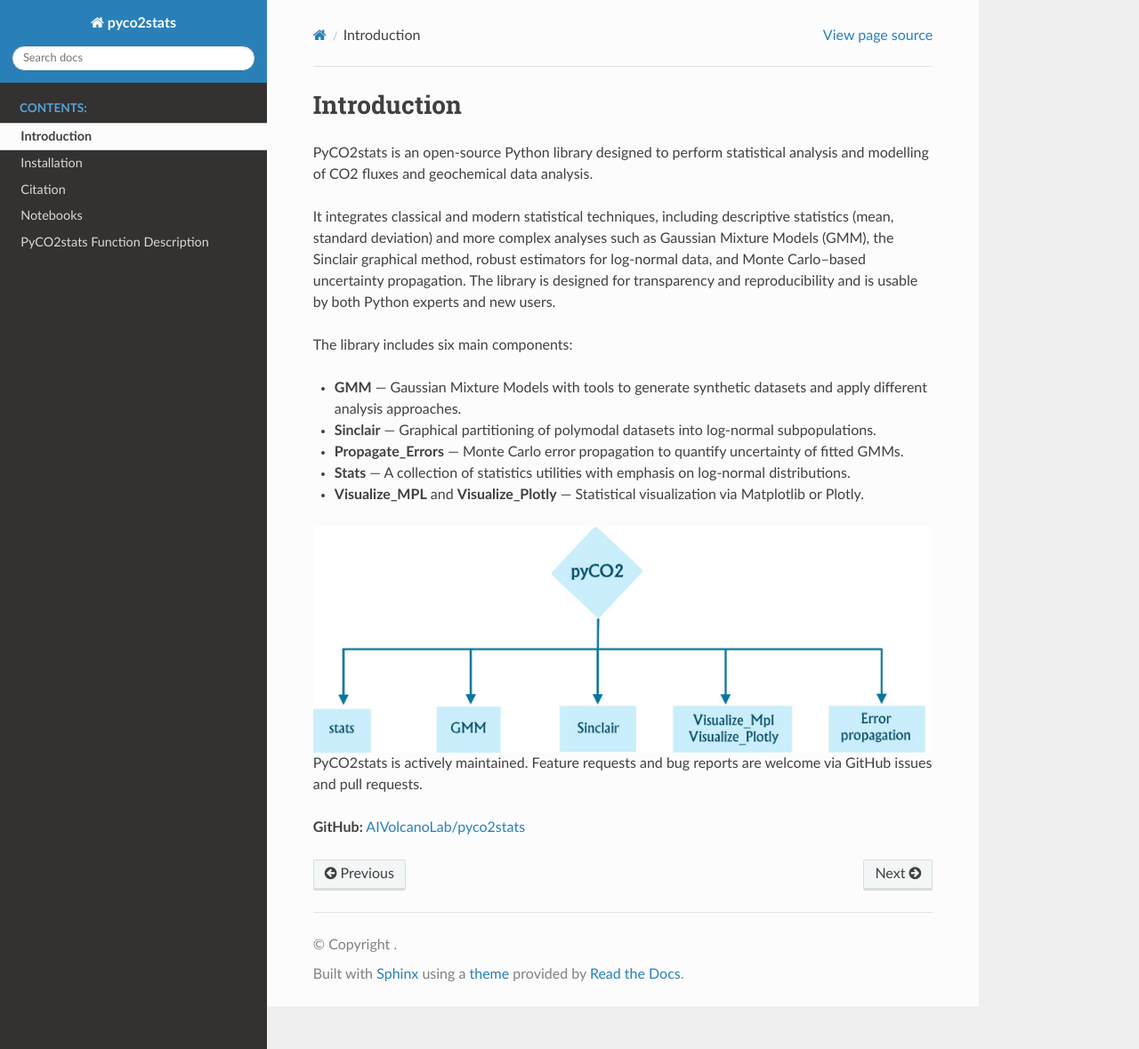
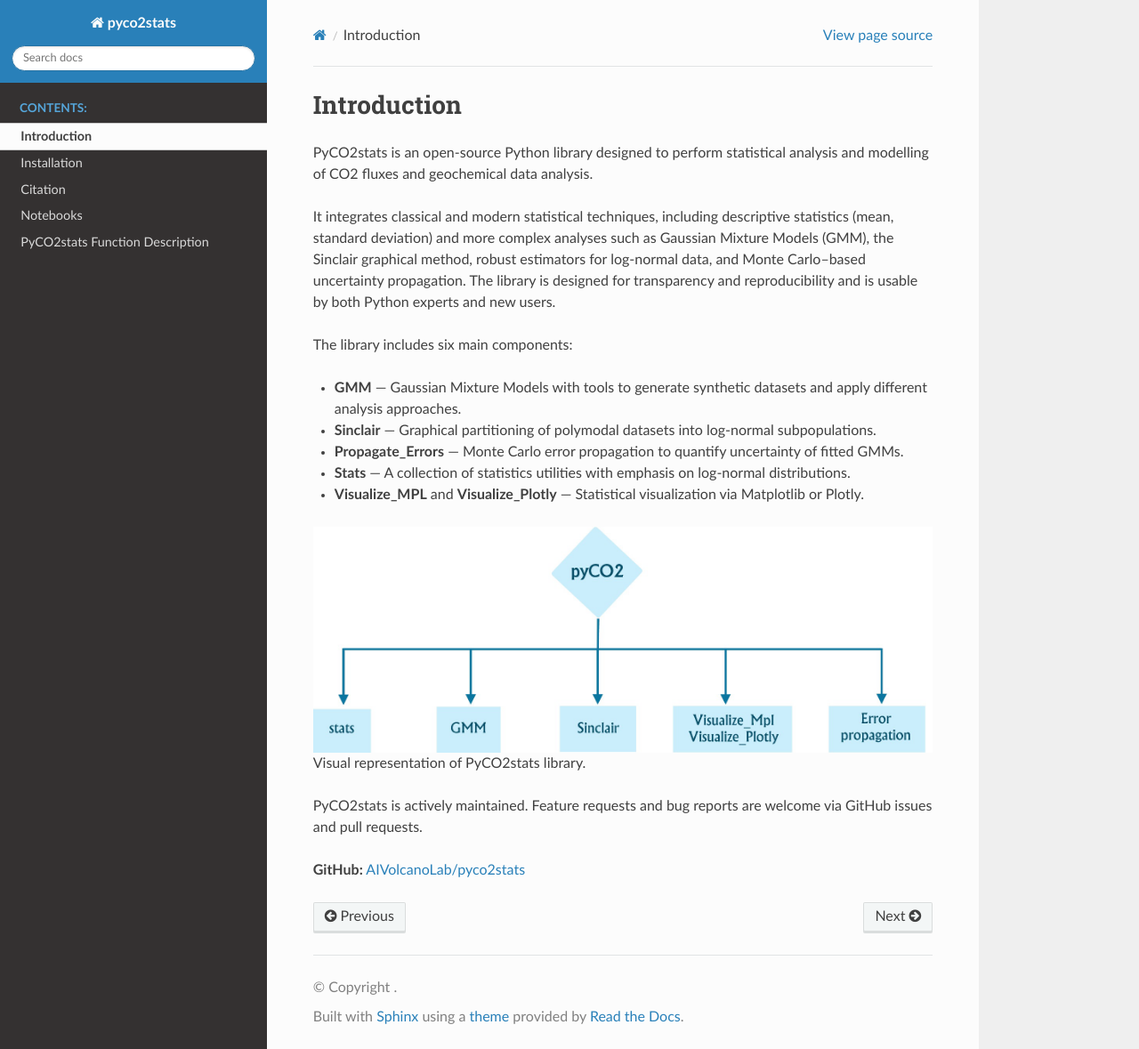
Before and after one commit to AIVolcanoLab/pyco2stats, a Sphinx documentation site: the page built from docs/introduction.rst, in a window 1280 px wide and 1179 px high. Shown: the whole window at 89% size. Built offline with Sphinx 7.4.7 and the Read the Docs theme 3.1.0, drawn with Linux system fonts in a browser that asks for light colours.

Commit message:
Update introduction.rst

```diff
--- a/docs/introduction.rst
+++ b/docs/introduction.rst
@@ -17,6 +17,8 @@ The library includes six main components:
    :alt: Visual representation of PyCO2stats library.
    :width: 1000px
    :align: center
+Visual representation of PyCO2stats library.
+
 
 PyCO2stats is actively maintained. Feature requests and bug reports are welcome via GitHub issues and pull requests.
 
```
